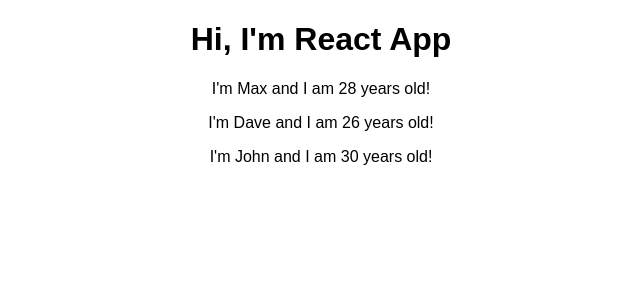
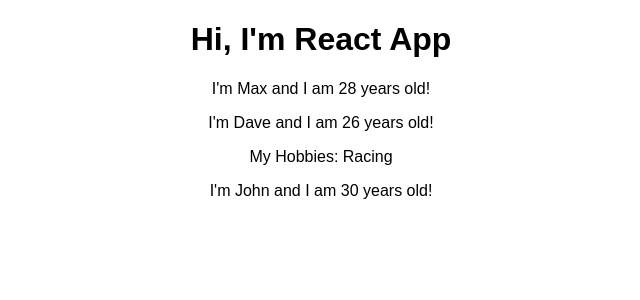
Before and after one commit to diwakarsharma95/React-Complete-Guide, a React (Create React App) app: page / in a window 1280 px wide. Shown: the top 300 px of the page, without its empty margins (319-959 px from the left). Built offline with nearby package versions, Linux system fonts and the light colour scheme.

Commit message:
Understanding the children prop

```diff
--- a/src/Person/Person.js
+++ b/src/Person/Person.js
@@ -1,10 +1,13 @@
-import React from 'react';
+import React, { Fragment } from 'react';
 
 const person = (props) => {
 	return (
-		<p>
-			I'm {props.name} and I am {props.age} years old!
-		</p>
+		<Fragment>
+			<p>
+				I'm {props.name} and I am {props.age} years old!
+			</p>
+			<p>{props.children}</p>
+		</Fragment>
 	);
 };
 
```
